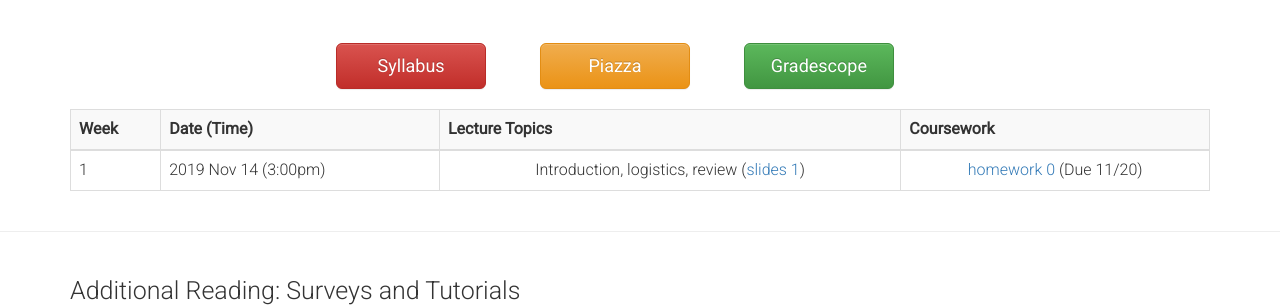
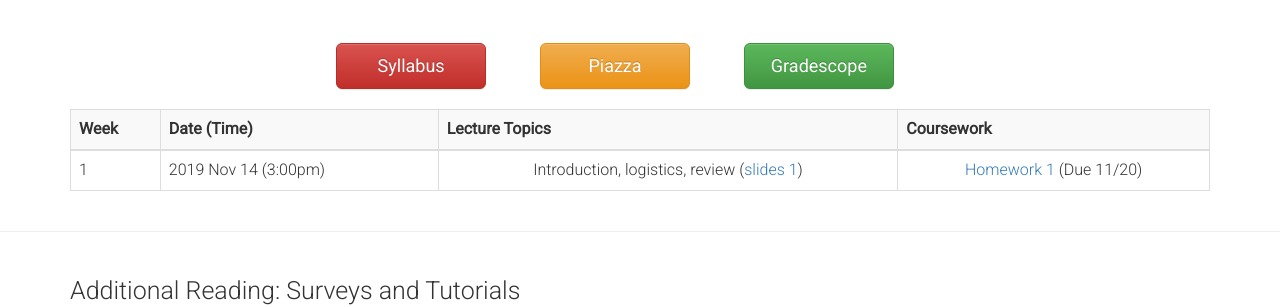
Before and after one commit to talisstats/talisstats.github.io, a Jekyll site: the page syllabus.html, which Jekyll copies as it is, in a window 1280 px wide. Shown: the part 216-523 px from the top of the page. Built offline with Jekyll 4.4.1, drawn with Linux system fonts in a browser that asks for light colours; nearby versions of some CDN libraries.

Commit message:
Added hw0

```diff
--- a/syllabus.html
+++ b/syllabus.html
@@ -75,7 +75,7 @@
     <td align="center">
       Introduction, logistics, review (<a href="assets/slides/lec1.pdf">slides 1</a>)
     </td>
-    <td align="center"><a href="assets/hw/hw0.pdf">homework 0</a> (Due 11/20)</td>
+    <td align="center"><a href="assets/hw/hw0.pdf">Homework 1</a> (Due 11/20)</td>
   </tr>
 <!--   <tr>
     <td>2</td>
```
Also changed, not shown: 2 other files.
